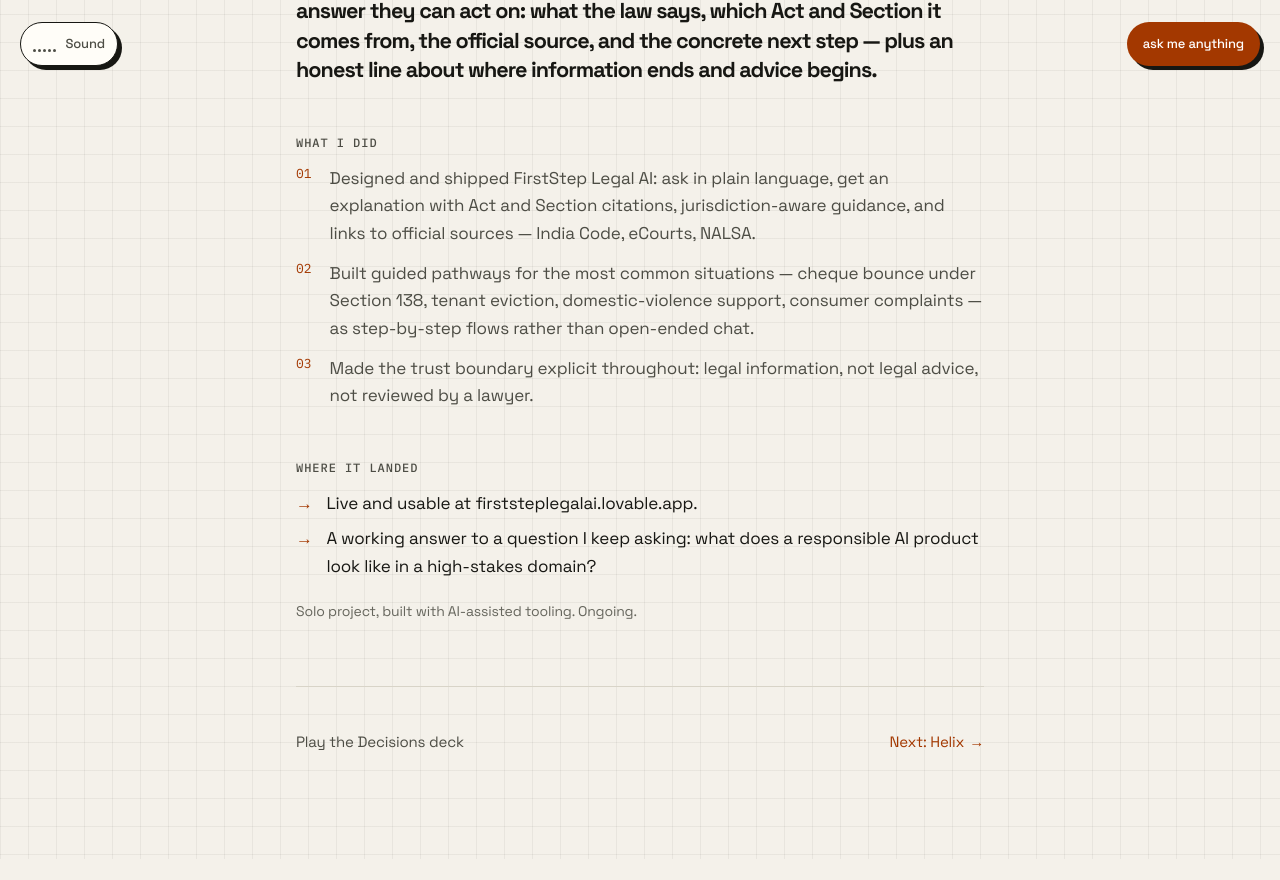
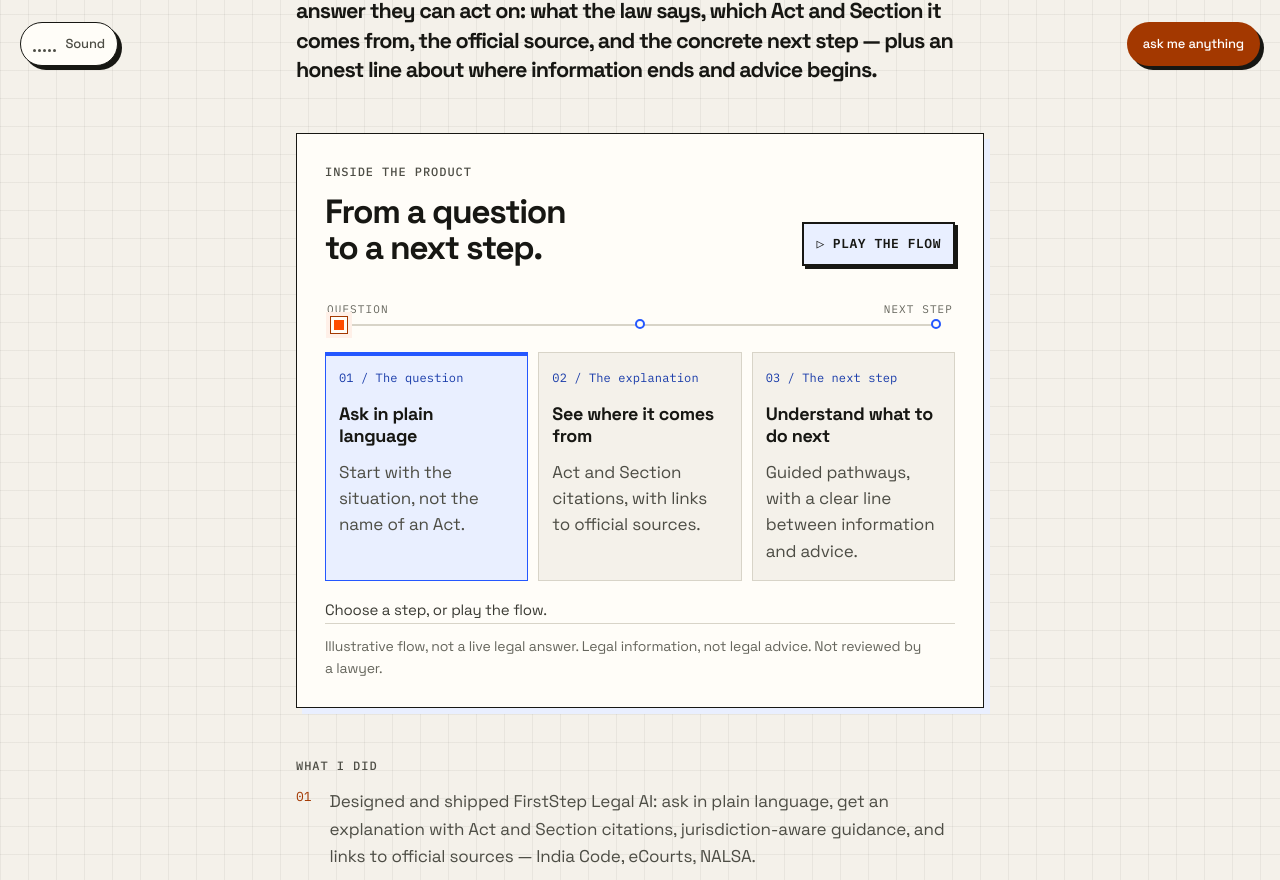
Before and after one commit to kaust1495/portfolio, a Next.js app: page /work/firststep in a window 1280 px wide. Shown: the part 714-1594 px from the top of the page. Before the commit the page ends 1573 px from the top, so only its background shows below. Built offline with nearby package versions, Linux system fonts and the light colour scheme.

Commit message:
Add optional FirstStep product flow (#1)
Optional accessible FirstStep product flow, MIT attribution and README. Existing portfolio design preserved. Verified build, types, metadata, 15 interaction checks and remote source-byte readback.

```diff
--- a/app/work/[slug]/page.tsx
+++ b/app/work/[slug]/page.tsx
@@ -4,6 +4,7 @@ import { notFound } from "next/navigation";
 import { caseStudies } from "@/content/profile";
 import { routeMetadata } from "@/lib/seo";
 import { FadeIn } from "@/components/FadeIn";
+import { CaseFlow } from "@/components/work/CaseFlow";
 
 export function generateStaticParams() {
   return caseStudies.map((c) => ({ slug: c.id }));
@@ -77,6 +78,8 @@ export default async function CasePage({ params }: { params: Promise<{ slug: str
           <p className="font-display text-[1.35rem] leading-snug">{c.insight}</p>
         </FadeIn>
 
+        {c.id === "firststep" ? <CaseFlow /> : null}
+
         <FadeIn>
           <p className="label mb-3">What I did</p>
           <ul className="space-y-3">
--- /dev/null
+++ b/components/work/CaseFlow.module.css
@@ -0,0 +1,6 @@
+.flow{scroll-margin-top:96px;padding:28px;background:var(--sheet);border:1px solid var(--rule);box-shadow:6px 6px 0 var(--blueprint-soft)}
+.intro{display:flex;align-items:flex-end;justify-content:space-between;gap:20px}.intro h2{font-size:clamp(1.6rem,4vw,2.1rem);margin-top:12px;letter-spacing:-.04em;line-height:1.07}.play{flex-shrink:0;gap:8px;min-height:44px;background:var(--blueprint-soft);font-size:13px;white-space:nowrap}
+.track{position:relative;margin:36px 14px 26px;padding-top:22px}.origin,.destination{font:11px var(--mono);letter-spacing:.1em;position:absolute;top:0;color:var(--faint)}.origin{left:-12px}.destination{right:-12px}.rail{position:relative;height:2px;background:var(--rule-soft);display:flex;justify-content:space-between;align-items:center}.rail i{display:block;height:10px;width:10px;border:2px solid var(--blueprint);background:var(--sheet);border-radius:50%;transform:translateY(-1px)}.marker{position:absolute;left:0;top:50%;height:16px;width:16px;transform:translate(-50%,-50%);background:var(--coral);border:3px solid var(--sheet);outline:1px solid var(--coral-ink);z-index:2;box-shadow:0 0 0 5px var(--coral-soft)}
+.steps{display:grid;grid-template-columns:repeat(3,minmax(0,1fr));gap:10px}.step{display:flex;flex-direction:column;align-items:stretch;text-align:left;border:1px solid var(--rule-soft);padding:16px 13px;background:var(--paper);min-height:220px;position:relative}.step[data-active=true]{border-color:var(--blueprint);background:var(--blueprint-soft);box-shadow:inset 0 3px 0 var(--blueprint)}.step:hover{border-color:var(--blueprint-ink)}.step:focus-visible,.play:focus-visible{outline:3px solid var(--blueprint);outline-offset:4px}.number{font:12px/1.5 var(--mono);color:var(--blueprint-ink);letter-spacing:.01em}.title{font-weight:700;font-size:18px;line-height:1.22;margin-top:16px;letter-spacing:-.02em}.body{font-size:17px;line-height:1.55;color:var(--muted);margin-top:12px}.status{font-size:15px;line-height:1.5;min-height:42px;padding-top:18px;color:var(--ink-2)}.boundary{border-top:1px solid var(--rule-soft);padding-top:12px;font-size:14px;line-height:1.55;color:var(--faint)}
+@media(max-width:560px){.flow{padding:20px 16px}.intro{align-items:flex-start;flex-direction:column;gap:16px}.play{align-self:flex-start}.steps{grid-template-columns:1fr;gap:10px}.step{min-height:0;padding:17px 16px}.title{margin-top:8px;font-size:19px}.body{margin-top:8px;font-size:16px}.number{font-size:12px}.status{min-height:64px;padding-right:54px}.boundary{padding-right:54px}.track{margin-top:30px;margin-bottom:22px}.intro h2{font-size:30px}}
+@media(prefers-reduced-motion:reduce){.flow *{animation:none!important;transition:none!important;scroll-behavior:auto!important}}
--- /dev/null
+++ b/components/work/CaseFlow.tsx
@@ -0,0 +1,151 @@
+"use client";
+
+import { useEffect, useRef, useState } from "react";
+import styles from "./CaseFlow.module.css";
+
+const steps = [
+  { label: "The question", title: "Ask in plain language", body: "Start with the situation, not the name of an Act.", note: "A legal problem, in the person's own words." },
+  { label: "The explanation", title: "See where it comes from", body: "Act and Section citations, with links to official sources.", note: "The explanation stays connected to its source." },
+  { label: "The next step", title: "Understand what to do next", body: "Guided pathways, with a clear line between information and advice.", note: "A next step, without pretending to replace a lawyer." },
+];
+
+/**
+ * Time-indexed scene / persistent marker pattern adapted from Bang Motion's
+ * MIT starter-explainer.html (Bang Tutorial, 2026). Original component, no GSAP
+ * dependency. The full copyright notice is in THIRD_PARTY_NOTICES.md.
+ */
+export function CaseFlow() {
+  const root = useRef<HTMLElement>(null);
+  const marker = useRef<HTMLDivElement>(null);
+  const frame = useRef(0);
+  const elapsed = useRef(0);
+  const selected = useRef(0);
+  const [active, setActive] = useState(0);
+  const [playing, setPlaying] = useState(false);
+  const [complete, setComplete] = useState(false);
+  const [status, setStatus] = useState("Choose a step, or play the flow.");
+  const duration = 6000;
+
+  function stop() {
+    cancelAnimationFrame(frame.current);
+    frame.current = 0;
+    setPlaying(false);
+  }
+
+  function seek(ms: number) {
+    const q = Math.max(0, Math.min(1, ms / duration));
+    // A single continuous scene: the marker moves, the reading layout does not.
+    if (marker.current) marker.current.style.left = `${q * 100}%`;
+    const next = Math.min(2, Math.floor(q * 3));
+    if (next !== selected.current) {
+      selected.current = next;
+      setActive(next);
+    }
+  }
+
+  useEffect(() => {
+    const query = window.matchMedia("(prefers-reduced-motion: reduce)");
+    const change = () => {
+      if (query.matches) {
+        cancelAnimationFrame(frame.current);
+        frame.current = 0;
+        setPlaying(false);
+        setStatus("Motion paused. Every step is available below.");
+      }
+    };
+    const hidden = () => {
+      if (document.hidden && frame.current) {
+        cancelAnimationFrame(frame.current);
+        frame.current = 0;
+        setPlaying(false);
+        setStatus("Paused while this page is hidden. Choose a step or continue.");
+      }
+    };
+    query.addEventListener("change", change);
+    document.addEventListener("visibilitychange", hidden);
+    const observer = new IntersectionObserver(([entry]) => {
+      if (!entry.isIntersecting && frame.current) {
+        cancelAnimationFrame(frame.current);
+        frame.current = 0;
+        setPlaying(false);
+        setStatus("Paused outside this view. Choose a step or continue.");
+      }
+    });
+    if (root.current) observer.observe(root.current);
+    return () => {
+      cancelAnimationFrame(frame.current);
+      query.removeEventListener("change", change);
+      document.removeEventListener("visibilitychange", hidden);
+      observer.disconnect();
+    };
+  }, []);
+
+  function choose(index: number) {
+    stop();
+    elapsed.current = index * duration / 2;
+    seek(elapsed.current);
+    selected.current = index;
+    setActive(index);
+    setComplete(index === 2);
+    setStatus(steps[index].note);
+  }
+
+  function toggle() {
+    if (playing) {
+      stop();
+      setStatus("Paused. Choose a step or continue.");
+      return;
+    }
+    if (window.matchMedia("(prefers-reduced-motion: reduce)").matches) {
+      choose((active + 1) % steps.length);
+      setStatus("Reduced motion: showing the selected step without animation.");
+      return;
+    }
+    if (elapsed.current >= duration) elapsed.current = 0;
+    setComplete(false);
+    setPlaying(true);
+    setStatus("Following the flow. Pause whenever you like.");
+    const start = performance.now() - elapsed.current;
+    const tick = (now: number) => {
+      elapsed.current = Math.min(duration, now - start);
+      seek(elapsed.current);
+      if (elapsed.current < duration) frame.current = requestAnimationFrame(tick);
+      else {
+        frame.current = 0;
+        setPlaying(false);
+        setComplete(true);
+        setStatus("Flow complete. Choose any step to revisit it.");
+      }
+    };
+    frame.current = requestAnimationFrame(tick);
+  }
+
+  return (
+    <section ref={root} className={styles.flow} aria-labelledby="firststep-flow-title">
+      <div className={styles.intro}>
+        <div>
+          <p className="label">Inside the product</p>
+          <h2 id="firststep-flow-title">From a question<br />to a next step.</h2>
+        </div>
+        <button type="button" className={`btn btn--sm ${styles.play}`} onClick={toggle} aria-pressed={playing}>
+          <span aria-hidden="true">{playing ? "Ⅱ" : "▷"}</span>{playing ? "Pause" : complete ? "Replay the flow" : "Play the flow"}
+        </button>
+      </div>
+      <div className={styles.track} aria-hidden="true">
+        <span className={styles.origin}>QUESTION</span><span className={styles.destination}>NEXT STEP</span>
+        <div className={styles.rail}><div className={styles.marker} ref={marker} /><i /><i /><i /></div>
+      </div>
+      <div className={styles.steps}>
+        {steps.map((step, i) => (
+          <button type="button" key={step.label} className={styles.step} data-active={active === i} aria-pressed={active === i} onClick={() => choose(i)}>
+            <span className={styles.number}>{String(i + 1).padStart(2, "0")} / {step.label}</span>
+            <span className={styles.title}>{step.title}</span>
+            <span className={styles.body}>{step.body}</span>
+          </button>
+        ))}
+      </div>
+      <p className={styles.status} role="status" aria-live="polite">{status}</p>
+      <p className={styles.boundary}>Illustrative flow, not a live legal answer. Legal information, not legal advice. Not reviewed by a lawyer.</p>
+    </section>
+  );
+}
```
Also changed, not shown: 2 other files (tests, documents, lock files or other folders).
